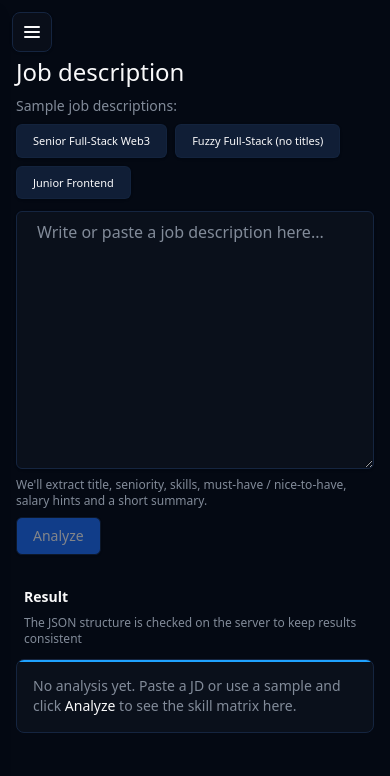
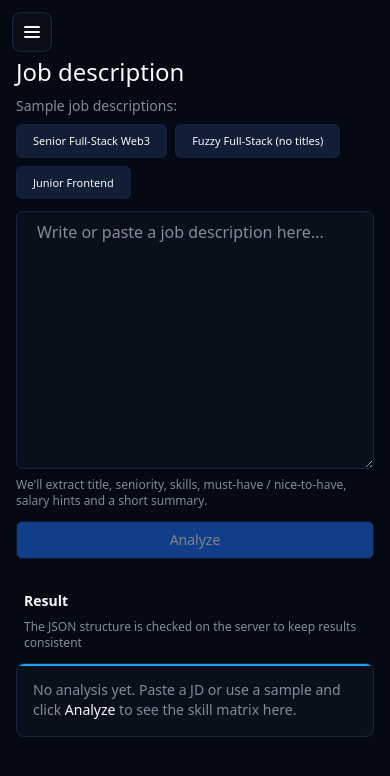
Before and after one commit to Sacarima/Ai-Job-Description, a Next.js app: page / in a window 390 px wide. Shown: the top 776 px of the page. Built offline with nearby package versions, Linux system fonts and the light colour scheme.

Commit message:
featuring: mobile adjustment

```diff
--- a/src/components/analysis/JdAnalyzer.tsx
+++ b/src/components/analysis/JdAnalyzer.tsx
@@ -116,10 +116,10 @@ export function JdAnalyzer() {
           </p>
         </div>
 
-        <div className="mt-2 flex items-center justify-between gap-2">
+        <div className="mt-3 flex items-center justify-between gap-2">
           <Button
             type="button"
-            className="cursor-pointer inline-flex items-center gap-2"
+            className="cursor-pointer inline-flex items-center gap-2 w-full lg:w-auto "
             onClick={analyze}
             disabled={isDisabled}
             aria-busy={isLoading}
```
